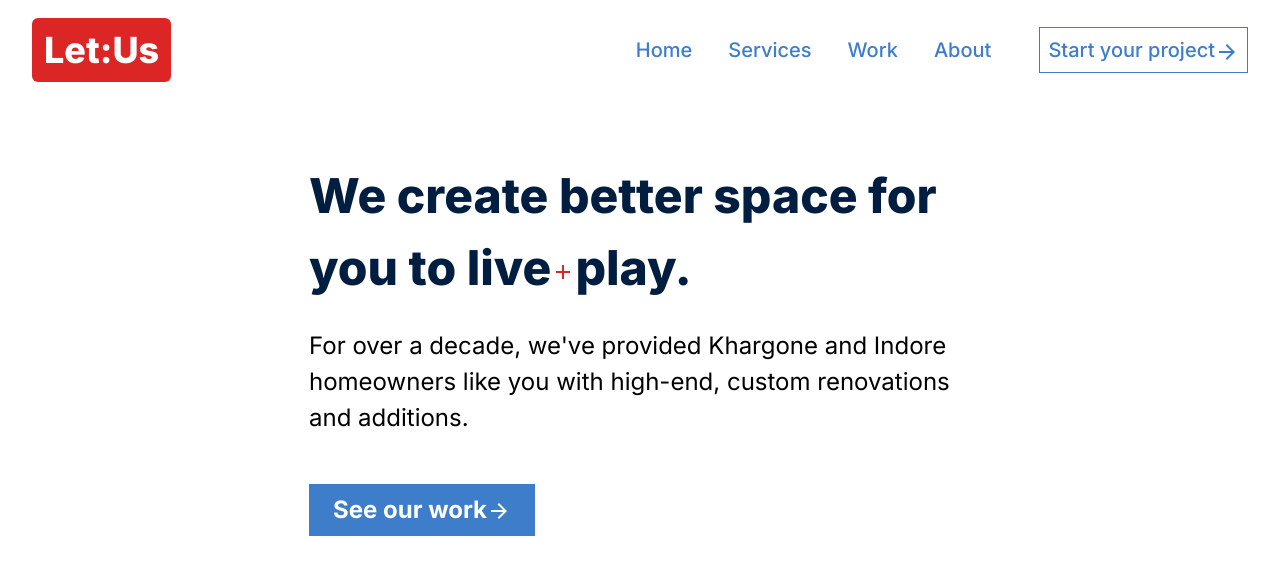
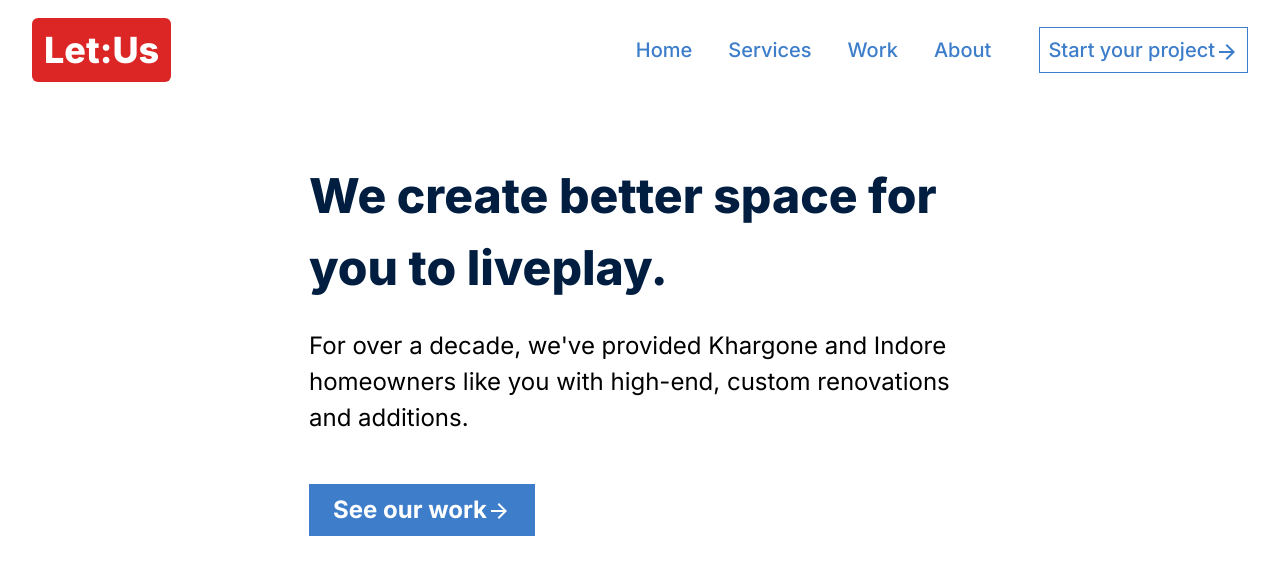
Before and after one commit to kapilaklecha/house-builder, a Next.js app: page / in a window 1280 px wide. Shown: the top 574 px of the page. Built offline with nearby package versions, Linux system fonts and the light colour scheme.

Commit message:
add conditional rendering of logo and button

```diff
--- a/components/HeroSection.tsx
+++ b/components/HeroSection.tsx
@@ -2,20 +2,21 @@ import React from 'react'
 import AddIcon from '@mui/icons-material/Add';
 import Button from './Button';
 
-const HeroSection = ({heading, lastWord, desc} : {heading : string, lastWord: string, desc :string}) => {
+const HeroSection = ({heading, lastWord, desc, logo = false, button = true} : {heading : string, lastWord: string, desc :string, logo?: boolean, button?: boolean}) => {
   return (
     <div className=' py-[48px] px-5'>
     <div className=' flex w-[58.33%] flex-col p-3 m-auto'>
         <h1 className=' text-[3rem] text-[#011e41]  font-extrabold break-words max-w-[680px] mb-6'>{heading}
-        <span><AddIcon className=' text-[3rem] font-extrabold text-logo '/></span>
+        {logo && <span><AddIcon className=' text-[3rem] font-extrabold text-logo '/></span>}
         {lastWord}
         .
         </h1>
         <div className=' text-[24px] mb-6'>
             <p>{desc}</p>
         </div>
+         {button &&
         <div className='my-6'><Button path='/work' text='See our work' className={'bg-primary text-white text-[24px] font-bold py-2 px-6  hover:bg-white hover:text-primary hover:border-primary hover:border'}/></div>
-
+}
     </div>
     </div>
   )
```
